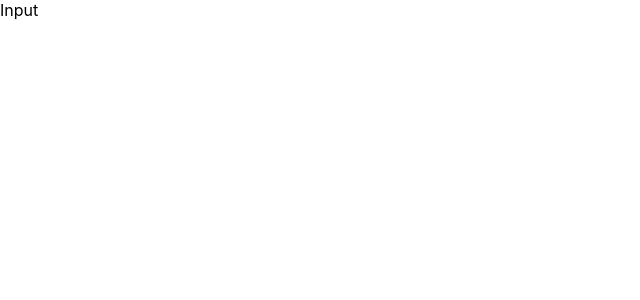
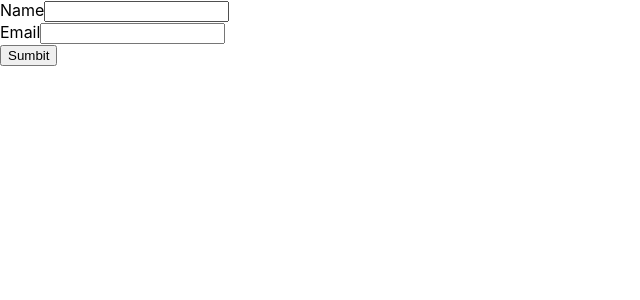
Before and after one commit to Prachi24599/dynamic-form-generator, a React (Create React App) app: page / in a window 1280 px wide. Shown: the top 300 px of the page, without its empty margins (0-640 px from the left). Built offline with nearby package versions, Linux system fonts and the light colour scheme.

Commit message:
basic form structure created

```diff
--- a/src/App.js
+++ b/src/App.js
@@ -1,5 +1,5 @@
 import "./App.css";
-import Form from "./components/Input";
+import Form from "./components/Form";
 
 function App() {
   return (
--- a/src/components/Form.js
+++ b/src/components/Form.js
@@ -1,7 +1,23 @@
 import React from "react";
 
 const Form = () => {
-  return <div>Form</div>;
+  return (
+    <div>
+      <form>
+        <div className="input-group">
+          <label htmlFor="name">Name</label>
+          <input type="text" id="name" />
+        </div>
+        <div className="input-group">
+          <label htmlFor="email">Email</label>
+          <input type="email" id="email" />
+        </div>
+        <button type="submit" className="submit-btn">
+          Sumbit
+        </button>
+      </form>
+    </div>
+  );
 };
 
 export default Form;
```
